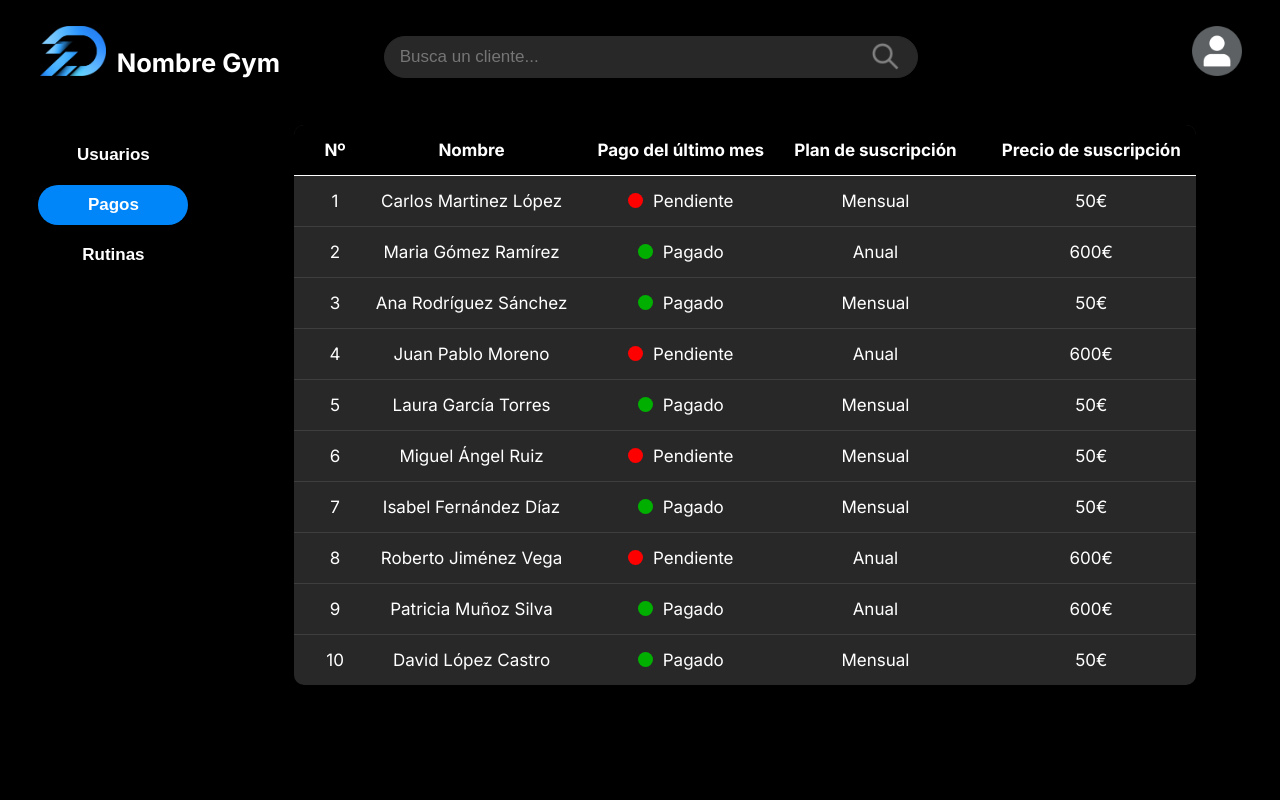
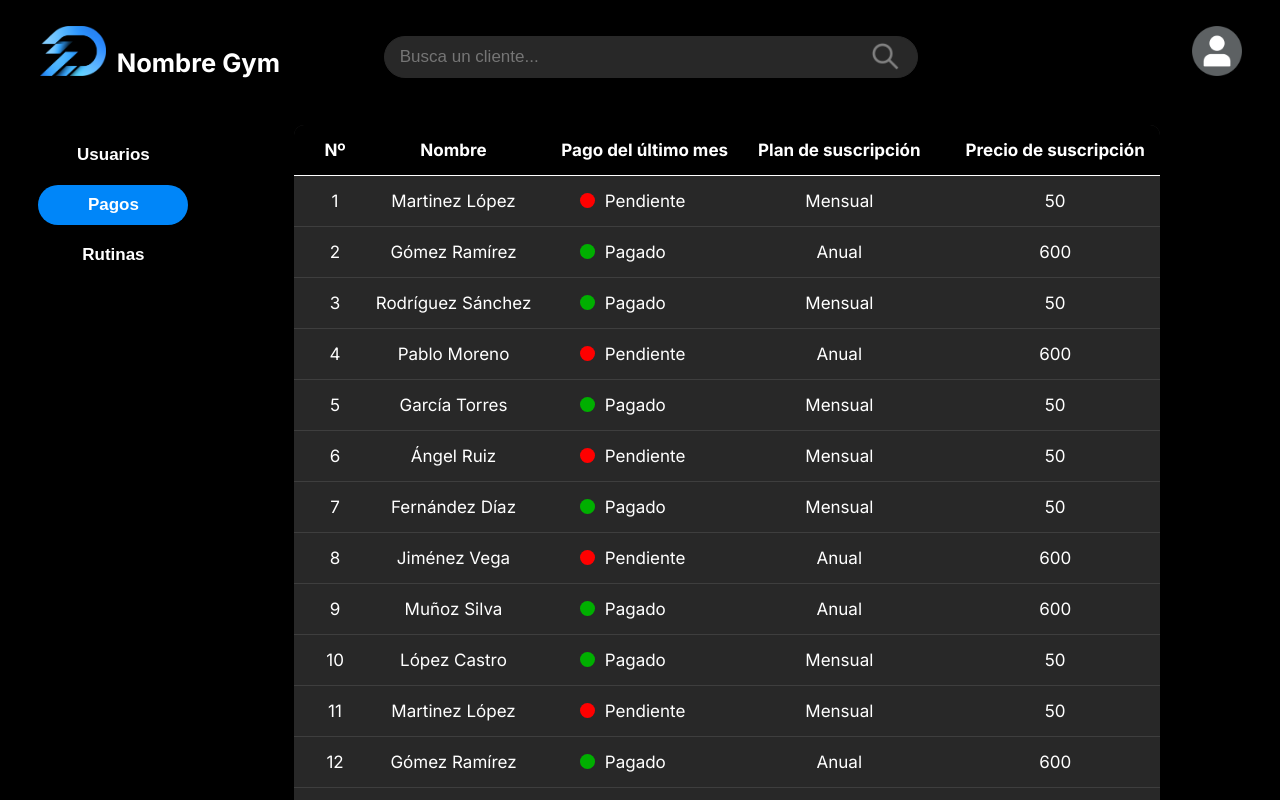
Before and after one commit to PauGimenoIFP/ProyectoDynamicWeb, a React (Vite) app in the folder App_Web/: page /Pagos in a window 1280 px wide. Shown: the top 800 px of the page. Built offline with nearby package versions, Linux system fonts and the light colour scheme.

Commit message:
cambios de los datos de clientes para ser como estan en firebase y adaptado el codigo

```diff
--- a/App_Web/package.json
+++ b/App_Web/package.json
@@ -7,9 +7,11 @@
     "dev": "vite",
     "build": "vite build",
     "lint": "eslint .",
-    "preview": "vite preview"
+    "preview": "vite preview",
+    "importar": "node src/ejecutarImportacion.js"
   },
   "dependencies": {
+    "firebase": "^11.4.0",
     "react": "^19.0.0",
     "react-dom": "^19.0.0",
     "react-router-dom": "^7.2.0"
--- a/App_Web/src/App.css
+++ b/App_Web/src/App.css
@@ -895,7 +895,7 @@
 .estado-pago-m-p {
   display: flex;
   align-items: center;
-  justify-content: center;
+  justify-content: normal;
   gap: 10px;
 }
 
--- a/App_Web/src/ProfileMenu.jsx
+++ b/App_Web/src/ProfileMenu.jsx
@@ -41,6 +41,9 @@ export function ProfileMenu() {
                     <div className="menu-item-m-p">
                         Ajustes
                     </div>
+                    <div className="menu-item-m-p">
+                        Mi cuenta
+                    </div>
                     <div className="menu-item-m-p" onClick={goToStart} id='log-off'>
                         Cerrar sesión
                     </div>
--- a/App_Web/src/clientesData.js
+++ b/App_Web/src/clientesData.js
@@ -1,12 +1,342 @@
 export const clientes = [
-    { id: 1, nombre: 'Carlos Martinez López', estado: 'Pendiente', email: 'carlosml@gmail.com', contacto: '625849200', plan: "Mensual", monto: "50€"},
-    { id: 2, nombre: 'Maria Gómez Ramírez', estado: 'Pagado', email: 'mariagr@gmail.com', contacto: '675846201', plan: "Anual", monto: "600€"},
-    { id: 3, nombre: 'Ana Rodríguez Sánchez', estado: 'Pagado', email: 'anars@gmail.com', contacto: '654789321', plan: "Mensual", monto: "50€" },
-    { id: 4, nombre: 'Juan Pablo Moreno', estado: 'Pendiente', email: 'juanpm@gmail.com', contacto: '612345678', plan: "Anual", monto: "600€" },
-    { id: 5, nombre: 'Laura García Torres', estado: 'Pagado', email: 'lauragt@gmail.com', contacto: '698745632', plan: "Mensual", monto: "50€" },
-    { id: 6, nombre: 'Miguel Ángel Ruiz', estado: 'Pendiente', email: 'miguelar@gmail.com', contacto: '633221144', plan: "Mensual", monto: "50€" },
-    { id: 7, nombre: 'Isabel Fernández Díaz', estado: 'Pagado', email: 'isabelfd@gmail.com', contacto: '644889977', plan: "Mensual", monto: "50€" },
-    { id: 8, nombre: 'Roberto Jiménez Vega', estado: 'Pendiente', email: 'robertojv@gmail.com', contacto: '677889900', plan: "Anual", monto: "600€" },
-    { id: 9, nombre: 'Patricia Muñoz Silva', estado: 'Pagado', email: 'patriciams@gmail.com', contacto: '611223344', plan: "Anual", monto: "600€" },
-    { id: 10, nombre: 'David López Castro', estado: 'Pagado', email: 'davidlc@gmail.com', contacto: '655443322', plan: "Mensual", monto: "50€" }
+    {
+        id: 1,
+        APagar: 50,
+        Altura: 1.70,
+        Apellido1: "Martinez",
+        Apellido2: "López",
+        Contraseña: "",
+        Email: "carlosml@gmail.com",
+        EstadoSuscripcion: false,
+        FechaNacimiento: "13/09/1999",
+        Genero: "Masculino",
+        Nombre: "Carlos",
+        Peso: 79,
+        PlanSuscripcion: "Mensual",
+        Telefono: 625849200,
+        UdGimnasio: "DynamicGym"
+    },
+    {
+        id: 2,
+        APagar: 600,
+        Altura: 1.65,
+        Apellido1: "Gómez",
+        Apellido2: "Ramírez",
+        Contraseña: "",
+        Email: "mariagr@gmail.com",
+        EstadoSuscripcion: true,
+        FechaNacimiento: "25/04/1995",
+        Genero: "Femenino",
+        Nombre: "Maria",
+        Peso: 65,
+        PlanSuscripcion: "Anual",
+        Telefono: 675846201,
+        UdGimnasio: "DynamicGym"
+    },
+    {
+        id: 3,
+        APagar: 50,
+        Altura: 1.68,
+        Apellido1: "Rodríguez",
+        Apellido2: "Sánchez",
+        Contraseña: "",
+        Email: "anars@gmail.com",
+        EstadoSuscripcion: true,
+        FechaNacimiento: "15/06/1990",
+        Genero: "Femenino",
+        Nombre: "Ana",
+        Peso: 62,
+        PlanSuscripcion: "Mensual",
+        Telefono: 654789321,
+        UdGimnasio: "DynamicGym"
+    },
+    {
+        id: 4,
+        APagar: 600,
+        Altura: 1.78,
+        Apellido1: "Pablo",
+        Apellido2: "Moreno",
+        Contraseña: "",
+        Email: "juanpm@gmail.com",
+        EstadoSuscripcion: false,
+        FechaNacimiento: "20/03/1988",
+        Genero: "Masculino",
+        Nombre: "Juan",
+        Peso: 75,
+        PlanSuscripcion: "Anual",
+        Telefono: 612345678,
+        UdGimnasio: "DynamicGym"
+    },
+    {
+        id: 5,
+        APagar: 50,
+        Altura: 1.63,
+        Apellido1: "García",
+        Apellido2: "Torres",
+        Contraseña: "",
+        Email: "lauragt@gmail.com",
+        EstadoSuscripcion: true,
+        FechaNacimiento: "05/11/1993",
+        Genero: "Femenino",
+        Nombre: "Laura",
+        Peso: 58,
+        PlanSuscripcion: "Mensual",
+        Telefono: 698745632,
+        UdGimnasio: "DynamicGym"
+    },
+    {
+        id: 6,
+        APagar: 50,
+        Altura: 1.75,
+        Apellido1: "Ángel",
+        Apellido2: "Ruiz",
+        Contraseña: "",
+        Email: "miguelar@gmail.com",
+        EstadoSuscripcion: false,
+        FechaNacimiento: "28/07/1991",
+        Genero: "Masculino",
+        Nombre: "Miguel",
+        Peso: 80,
+        PlanSuscripcion: "Mensual",
+        Telefono: 633221144,
+        UdGimnasio: "DynamicGym"
+    },
+    {
+        id: 7,
+        APagar: 50,
+        Altura: 1.67,
+        Apellido1: "Fernández",
+        Apellido2: "Díaz",
+        Contraseña: "",
+        Email: "isabelfd@gmail.com",
+        EstadoSuscripcion: true,
+        FechaNacimiento: "12/12/1994",
+        Genero: "Femenino",
+        Nombre: "Isabel",
+        Peso: 63,
+        PlanSuscripcion: "Mensual",
+        Telefono: 644889977,
+        UdGimnasio: "DynamicGym"
+    },
+    {
+        id: 8,
+        APagar: 600,
+        Altura: 1.72,
+        Apellido1: "Jiménez",
+        Apellido2: "Vega",
+        Contraseña: "",
+        Email: "robertojv@gmail.com",
+        EstadoSuscripcion: false,
+        FechaNacimiento: "08/02/1989",
+        Genero: "Masculino",
+        Nombre: "Roberto",
+        Peso: 77,
+        PlanSuscripcion: "Anual",
+        Telefono: 677889900,
+        UdGimnasio: "DynamicGym"
+    },
+    {
+        id: 9,
+        APagar: 600,
+        Altura: 1.65,
+        Apellido1: "Muñoz",
+        Apellido2: "Silva",
+        Contraseña: "",
+        Email: "patriciams@gmail.com",
+        EstadoSuscripcion: true,
+        FechaNacimiento: "17/08/1992",
+        Genero: "Femenino",
+        Nombre: "Patricia",
+        Peso: 61,
+        PlanSuscripcion: "Anual",
+        Telefono: 611223344,
+        UdGimnasio: "DynamicGym"
+    },
+    {
+        id: 10,
+        APagar: 50,
+        Altura: 1.75,
+        Apellido1: "López",
+        Apellido2: "Castro",
+        Contraseña: "",
+        Email: "davidlc@gmail.com",
+        EstadoSuscripcion: true,
+        FechaNacimiento: "30/11/1992",
+        Genero: "Masculino",
+        Nombre: "David",
+        Peso: 82,
+        PlanSuscripcion: "Mensual",
+        Telefono: 655443322,
+        UdGimnasio: "DynamicGym"
+    },
+    {
+        id: 11,
+        APagar: 50,
+        Altura: 1.70,
+        Apellido1: "Martinez",
+        Apellido2: "López",
+        Contraseña: "",
+        Email: "carlosml@gmail.com",
+        EstadoSuscripcion: false,
+        FechaNacimiento: "13/09/1999",
+        Genero: "Masculino",
+        Nombre: "Carlos",
+        Peso: 79,
+        PlanSuscripcion: "Mensual",
+        Telefono: 625849200,
+        UdGimnasio: "DynamicGym"
+    },
+    {
+        id: 12,
+        APagar: 600,
+        Altura: 1.65,
+        Apellido1: "Gómez",
+        Apellido2: "Ramírez",
+        Contraseña: "",
+        Email: "mariagr@gmail.com",
+        EstadoSuscripcion: true,
+        FechaNacimiento: "25/04/1995",
+        Genero: "Femenino",
+        Nombre: "Maria",
+        Peso: 65,
+        PlanSuscripcion: "Anual",
+        Telefono: 675846201,
+        UdGimnasio: "DynamicGym"
+    },
+    {
+        id: 13,
+        APagar: 50,
+        Altura: 1.68,
+        Apellido1: "Rodríguez",
+        Apellido2: "Sánchez",
+        Contraseña: "",
+        Email: "anars@gmail.com",
+        EstadoSuscripcion: true,
+        FechaNacimiento: "15/06/1990",
+        Genero: "Femenino",
+        Nombre: "Ana",
+        Peso: 62,
+        PlanSuscripcion: "Mensual",
+        Telefono: 654789321,
+        UdGimnasio: "DynamicGym"
+    },
+    {
+        id: 14,
+        APagar: 600,
+        Altura: 1.78,
+        Apellido1: "Pablo",
+        Apellido2: "Moreno",
+        Contraseña: "",
+        Email: "juanpm@gmail.com",
+        EstadoSuscripcion: false,
+        FechaNacimiento: "20/03/1988",
+        Genero: "Masculino",
+        Nombre: "Juan",
+        Peso: 75,
+        PlanSuscripcion: "Anual",
+        Telefono: 612345678,
+        UdGimnasio: "DynamicGym"
+    },
+    {
+        id: 15,
+        APagar: 50,
+        Altura: 1.63,
+        Apellido1: "García",
+        Apellido2: "Torres",
+        Contraseña: "",
+        Email: "lauragt@gmail.com",
+        EstadoSuscripcion: true,
+        FechaNacimiento: "05/11/1993",
+        Genero: "Femenino",
+        Nombre: "Laura",
+        Peso: 58,
+        PlanSuscripcion: "Mensual",
+        Telefono: 698745632,
+        UdGimnasio: "DynamicGym"
+    },
+    {
+        id: 16,
+        APagar: 50,
+        Altura: 1.75,
+        Apellido1: "Ángel",
+        Apellido2: "Ruiz",
+        Contraseña: "",
+        Email: "miguelar@gmail.com",
+        EstadoSuscripcion: false,
+        FechaNacimiento: "28/07/1991",
+        Genero: "Masculino",
+        Nombre: "Miguel",
+        Peso: 80,
+        PlanSuscripcion: "Mensual",
+        Telefono: 633221144,
+        UdGimnasio: "DynamicGym"
+    },
+    {
+        id: 17,
+        APagar: 50,
+        Altura: 1.67,
+        Apellido1: "Fernández",
+        Apellido2: "Díaz",
+        Contraseña: "",
+        Email: "isabelfd@gmail.com",
+        EstadoSuscripcion: true,
+        FechaNacimiento: "12/12/1994",
+        Genero: "Femenino",
+        Nombre: "Isabel",
+        Peso: 63,
+        PlanSuscripcion: "Mensual",
+        Telefono: 644889977,
+        UdGimnasio: "DynamicGym"
+    },
+    {
+        id: 18,
+        APagar: 600,
+        Altura: 1.72,
+        Apellido1: "Jiménez",
+        Apellido2: "Vega",
+        Contraseña: "",
+        Email: "robertojv@gmail.com",
+        EstadoSuscripcion: false,
+        FechaNacimiento: "08/02/1989",
+        Genero: "Masculino",
+        Nombre: "Roberto",
+        Peso: 77,
+        PlanSuscripcion: "Anual",
+        Telefono: 677889900,
+        UdGimnasio: "DynamicGym"
+    },
+    {
+        id: 19,
+        APagar: 600,
+        Altura: 1.65,
+        Apellido1: "Muñoz",
+        Apellido2: "Silva",
+        Contraseña: "",
+        Email: "patriciams@gmail.com",
+        EstadoSuscripcion: true,
+        FechaNacimiento: "17/08/1992",
+        Genero: "Femenino",
+        Nombre: "Patricia",
+        Peso: 61,
+        PlanSuscripcion: "Anual",
+        Telefono: 611223344,
+        UdGimnasio: "DynamicGym"
+    },
+    {
+        id: 20,
+        APagar: 50,
+        Altura: 1.75,
+        Apellido1: "López",
+        Apellido2: "Castro",
+        Contraseña: "",
+        Email: "davidlc@gmail.com",
+        EstadoSuscripcion: true,
+        FechaNacimiento: "30/11/1992",
+        Genero: "Masculino",
+        Nombre: "David",
+        Peso: 82,
+        PlanSuscripcion: "Mensual",
+        Telefono: 655443322,
+        UdGimnasio: "DynamicGym"
+    }
 ];
--- a/App_Web/src/main_Panel.jsx
+++ b/App_Web/src/main_Panel.jsx
@@ -46,22 +46,24 @@ export function Main_Panel(){
                             {clientes.map(cliente => (
                                 <tr key={cliente.id}>
                                     <td>{cliente.id}</td>
-                                    <td>{cliente.nombre}</td>
+                                    <td>{cliente.Nombre} {cliente.Apellido1} {cliente.Apellido2}</td>
                                     <td>
-                                        {cliente.estado === 'Pagado' ? (
+                                        {cliente.EstadoSuscripcion == true ? (
                                             <div className='estado-pago-m-p'>
+                                                &ensp;
                                                 <div className='circulo-verde-m-p'></div>
-                                                {cliente.estado}
+                                                <a>Pagado</a>
                                             </div>
                                         ) : (
                                             <div className='estado-pago-m-p'>
+                                                &ensp;
                                                 <div className='circulo-rojo-m-p'></div>
-                                                {cliente.estado}
+                                                <a>Pendiente</a>
                                             </div>
                                         )}
                                     </td>
-                                    <td>{cliente.email}</td>
-                                    <td>{cliente.contacto}</td>
+                                    <td>{cliente.Email}</td>
+                                    <td>{cliente.Telefono}</td>
                                 </tr>
                             ))}
                         </tbody>
--- a/App_Web/src/pagos.jsx
+++ b/App_Web/src/pagos.jsx
@@ -46,22 +46,24 @@ export function Pagos(){
                             {clientes.map(cliente => (
                                 <tr key={cliente.id}>
                                     <td>{cliente.id}</td>
-                                    <td>{cliente.nombre}</td>
+                                    <td>{cliente.nombre} {cliente.Apellido1} {cliente.Apellido2}</td>
                                     <td>
-                                        {cliente.estado === 'Pagado' ? (
+                                        {cliente.EstadoSuscripcion == true ? (
                                             <div className='estado-pago-m-p'>
+                                                &ensp;
                                                 <div className='circulo-verde-m-p'></div>
-                                                {cliente.estado}
+                                                <a>Pagado</a>
                                             </div>
                                         ) : (
                                             <div className='estado-pago-m-p'>
+                                                &ensp;
                                                 <div className='circulo-rojo-m-p'></div>
-                                                {cliente.estado}
+                                                <a>Pendiente</a>
                                             </div>
                                         )}
                                     </td>
-                                    <td>{cliente.plan}</td>
-                                    <td>{cliente.monto}</td>
+                                    <td>{cliente.PlanSuscripcion}</td>
+                                    <td>{cliente.APagar}</td>
                                 </tr>
                             ))}
                         </tbody>
```
Also changed, not shown: 1 other file (tests, documents, lock files or other folders).
